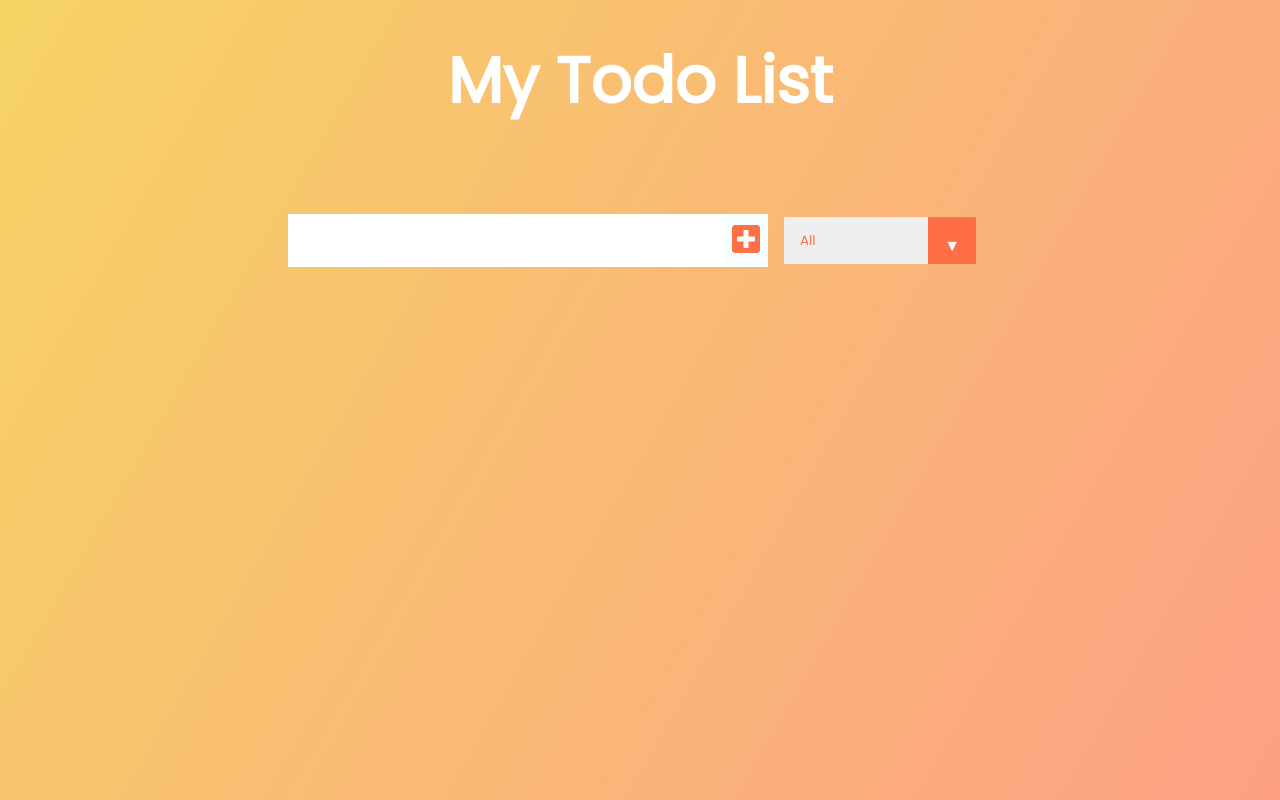
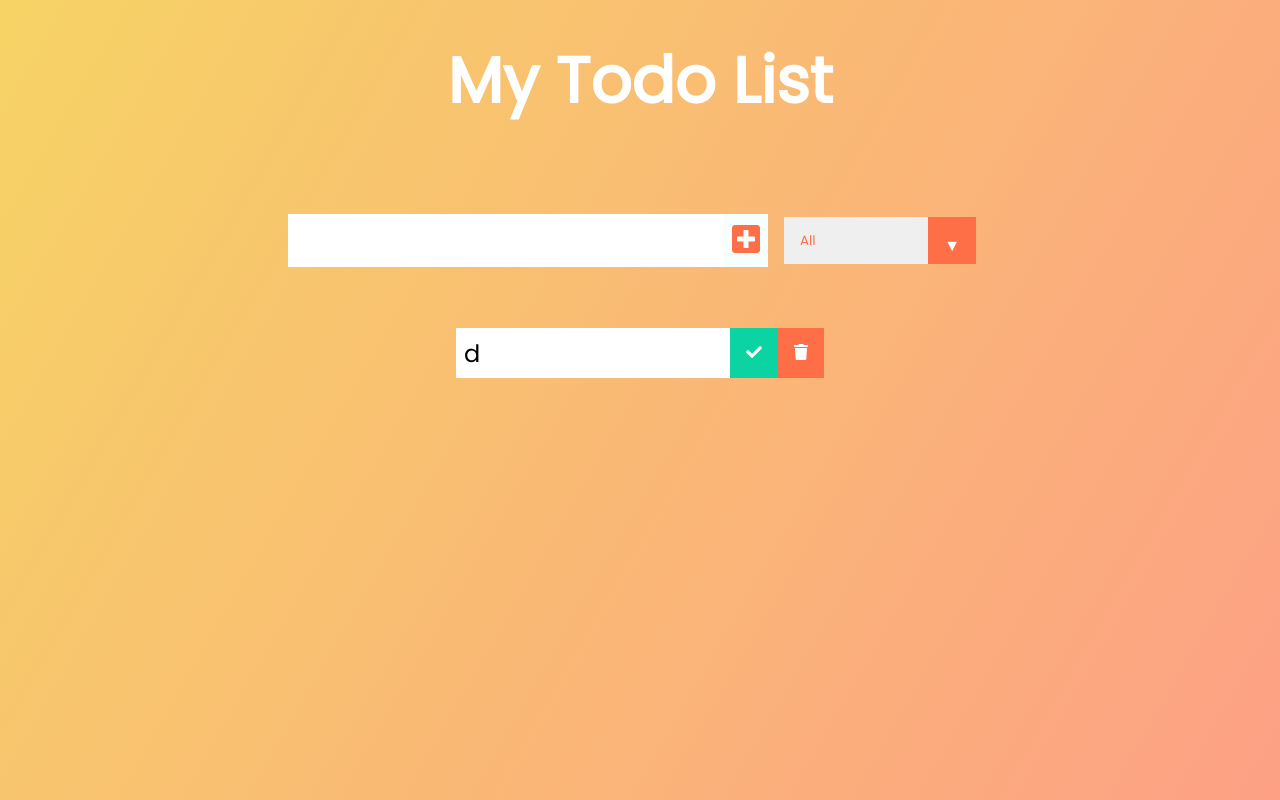
Before and after one commit to Anastasiia-Obushenko/react-todo-app, a React (Create React App) app: page / in a window 1280 px wide. Built offline with nearby package versions, Linux system fonts and the light colour scheme.

Commit message:
Todo component core

```diff
--- a/src/components/Todo.js
+++ b/src/components/Todo.js
@@ -1,9 +1,17 @@
-import React from 'react'
+import React from 'react';
 
 function Todo() {
-  return (
-    <div>Todo</div>
-  )
+    return (
+        <div className='todo'>
+            <li className='todo-item'>d</li>
+            <button className='complete-btn'>
+                <i className='fas fa-check'></i>
+            </button>
+            <button className='trash-btn'>
+                <i className='fas fa-trash'></i>
+            </button>
+        </div>
+    );
 }
 
-export default Todo
+export default Todo;
--- a/src/components/TodoList.js
+++ b/src/components/TodoList.js
@@ -5,7 +5,9 @@
 function TodoList() {
   return (
       <div className="todo-container">
-          <ul className="todo-list"></ul>
+          <ul className="todo-list">
+              <Todo />
+          </ul>
       </div>
   )
 }
```
